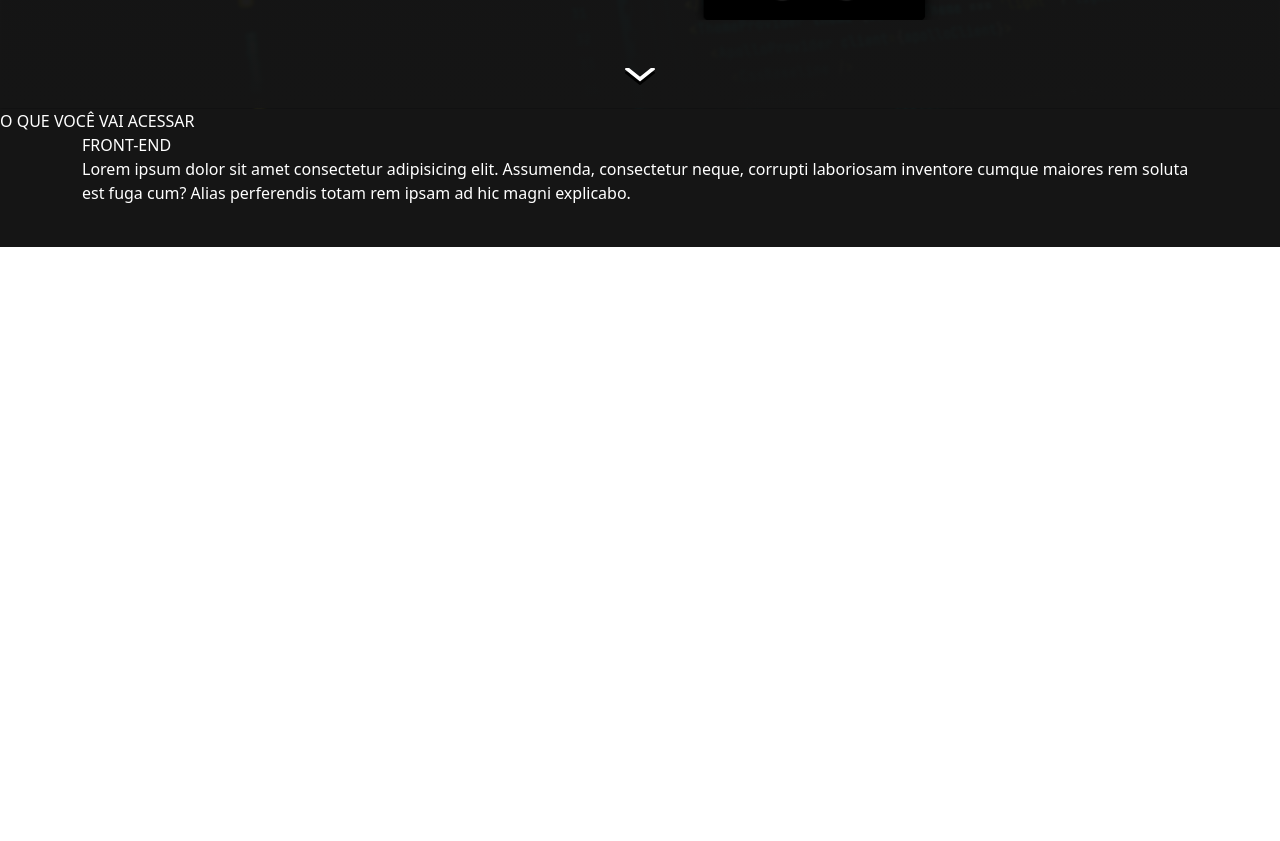
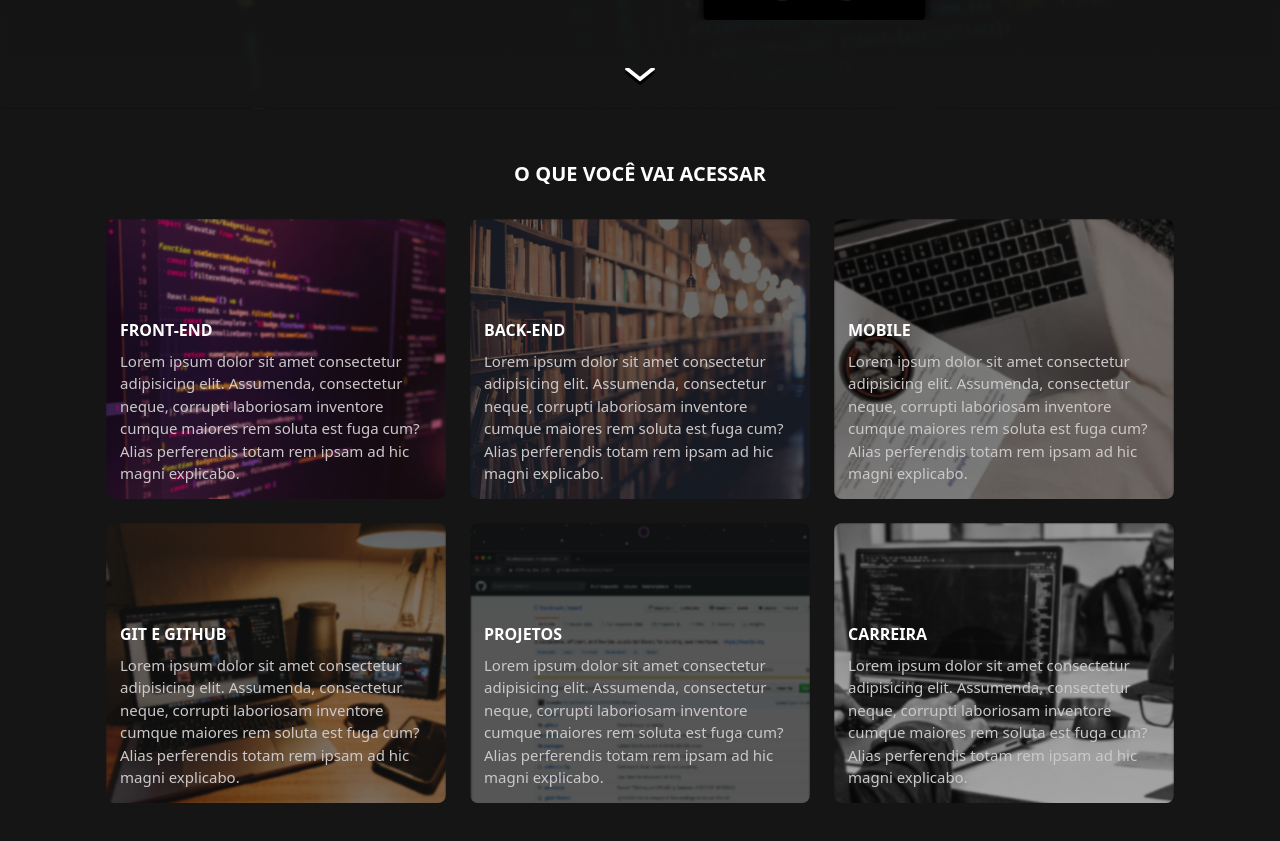
Before and after one commit to LucasPizol/netflix, a Next.js app: page / in a window 1280 px wide. Shown: the part 553-1394 px from the top of the page. Before the commit the page ends 800 px from the top, so only its background shows below. Built offline with nearby package versions, Linux system fonts and the light colour scheme.

Commit message:
Criação dos cards

```diff
--- a/src/components/homeNoAuth/cardSection/index.tsx
+++ b/src/components/homeNoAuth/cardSection/index.tsx
@@ -1,20 +1,68 @@
-import { Container } from "reactstrap"
-import styles from "./styles.module.scss"
+import { Container } from "reactstrap";
+import styles from "./styles.module.scss";
 
 const CardSection = () => {
   return (
     <>
-      <p>O QUE VOCÊ VAI ACESSAR</p>
-      <Container>
-        <div>
-            <p>FRONT-END</p>
-            <p>
-                Lorem ipsum dolor sit amet consectetur adipisicing elit. Assumenda, consectetur neque, corrupti laboriosam inventore cumque maiores rem soluta est fuga cum? Alias perferendis totam rem ipsam ad hic magni explicabo.
-            </p>
+      <p className={styles.sectionTitle}>O QUE VOCÊ VAI ACESSAR</p>
+      <Container className="d-flex flex-wrap justify-content-center gap-4 pb-5">
+        <div className={styles.card1}>
+          <p className={styles.cardTitle}>FRONT-END</p>
+          <p className={styles.cardDescription}>
+            Lorem ipsum dolor sit amet consectetur adipisicing elit. Assumenda,
+            consectetur neque, corrupti laboriosam inventore cumque maiores rem
+            soluta est fuga cum? Alias perferendis totam rem ipsam ad hic magni
+            explicabo.
+          </p>
+        </div>
+        <div className={styles.card2}>
+          <p className={styles.cardTitle}>BACK-END</p>
+          <p className={styles.cardDescription}>
+            Lorem ipsum dolor sit amet consectetur adipisicing elit. Assumenda,
+            consectetur neque, corrupti laboriosam inventore cumque maiores rem
+            soluta est fuga cum? Alias perferendis totam rem ipsam ad hic magni
+            explicabo.
+          </p>
+        </div>
+        <div className={styles.card3}>
+          <p className={styles.cardTitle}>MOBILE</p>
+          <p className={styles.cardDescription}>
+            Lorem ipsum dolor sit amet consectetur adipisicing elit. Assumenda,
+            consectetur neque, corrupti laboriosam inventore cumque maiores rem
+            soluta est fuga cum? Alias perferendis totam rem ipsam ad hic magni
+            explicabo.
+          </p>
+        </div>
+        <div className={styles.card4}>
+          <p className={styles.cardTitle}>GIT E GITHUB</p>
+          <p className={styles.cardDescription}>
+            Lorem ipsum dolor sit amet consectetur adipisicing elit. Assumenda,
+            consectetur neque, corrupti laboriosam inventore cumque maiores rem
+            soluta est fuga cum? Alias perferendis totam rem ipsam ad hic magni
+            explicabo.
+          </p>
+        </div>
+        <div className={styles.card5}>
+          <p className={styles.cardTitle}>PROJETOS</p>
+          <p className={styles.cardDescription}>
+            Lorem ipsum dolor sit amet consectetur adipisicing elit. Assumenda,
+            consectetur neque, corrupti laboriosam inventore cumque maiores rem
+            soluta est fuga cum? Alias perferendis totam rem ipsam ad hic magni
+            explicabo.
+          </p>
+        </div>
+        <div className={styles.card6}>
+          <p className={styles.cardTitle}>CARREIRA</p>
+          <p className={styles.cardDescription}>
+            Lorem ipsum dolor sit amet consectetur adipisicing elit. Assumenda,
+            consectetur neque, corrupti laboriosam inventore cumque maiores rem
+            soluta est fuga cum? Alias perferendis totam rem ipsam ad hic magni
+            explicabo.
+          </p>
         </div>
       </Container>
     </>
-  )
-}
+  );
+};
 
-export default CardSection
+export default CardSection;
--- a/src/components/homeNoAuth/cardSection/styles.module.scss
+++ b/src/components/homeNoAuth/cardSection/styles.module.scss
@@ -0,0 +1,66 @@
+@import "../../../../styles/colors.module.scss";
+
+.sectionTitle {
+  font-size: 20px;
+  font-weight: bold;
+  text-align: center;
+  margin: 50px 0px 30px 0px;
+}
+.card {
+  width: 340px;
+  height: 280px;
+  border-radius: 8px;
+  padding: 14px;
+  background-size: cover;
+  display: flex;
+  flex-direction: column;
+  justify-content: flex-end;
+  transition: 0.3s;
+  .cardTitle {
+    font-weight: bold;
+    margin-bottom: 8px;
+    transition: 0.3s;
+  }
+
+  .cardDescription {
+    font-size: 15px;
+    color: $lightGrey;
+  }
+
+  &:hover {
+    transform: scale(1.03);
+    .cardTitle {
+      font-size: 18px;
+      margin-left: 8px;
+    }
+  }
+}
+
+.card1 {
+  @extend .card;
+  background-image: url("../../../../public/homeNoAuth/imgFrontend.png");
+}
+.card2 {
+  @extend .card;
+  background-image: url("../../../../public/homeNoAuth/imgBackend.png");
+}
+
+.card3 {
+  @extend .card;
+  background-image: url("../../../../public/homeNoAuth/imgMobile.png");
+}
+
+.card4 {
+  @extend .card;
+  background-image: url("../../../../public/homeNoAuth/imgGit.png");
+}
+
+.card5 {
+  @extend .card;
+  background-image: url("../../../../public/homeNoAuth/imgProjects.png");
+}
+
+.card6 {
+  @extend .card;
+  background-image: url("../../../../public/homeNoAuth/imgCareer.png");
+}
```
